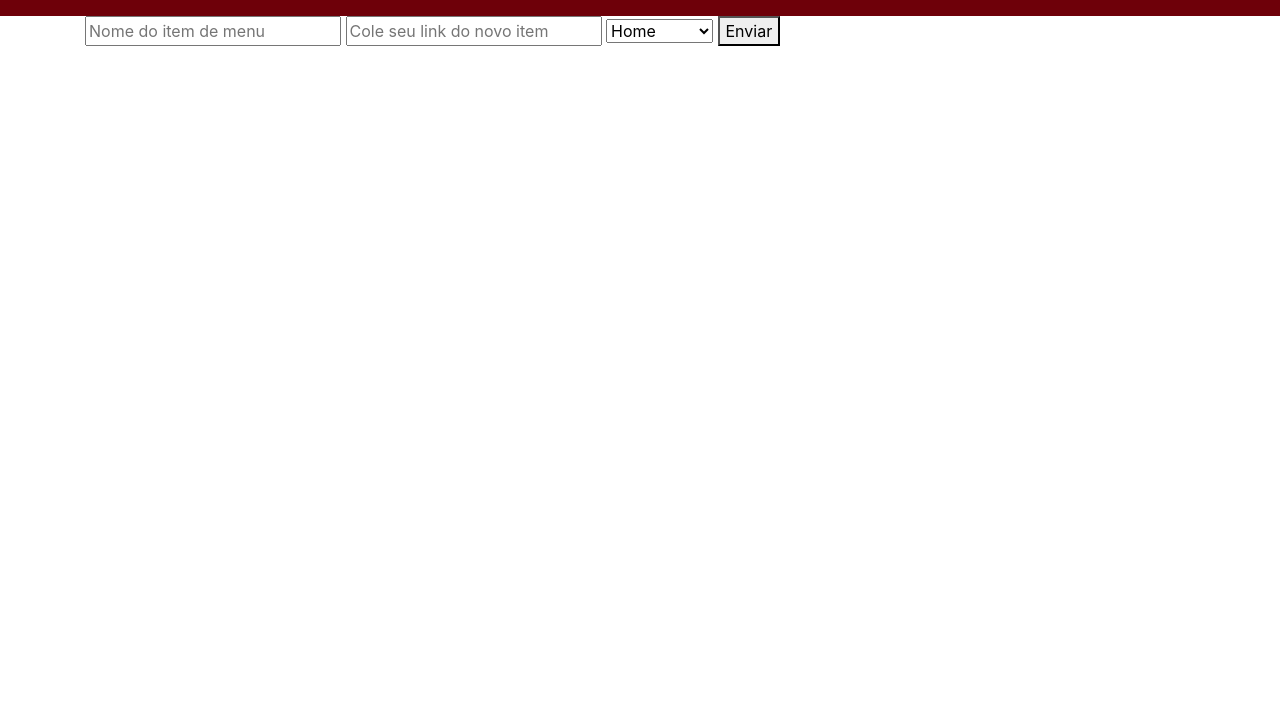
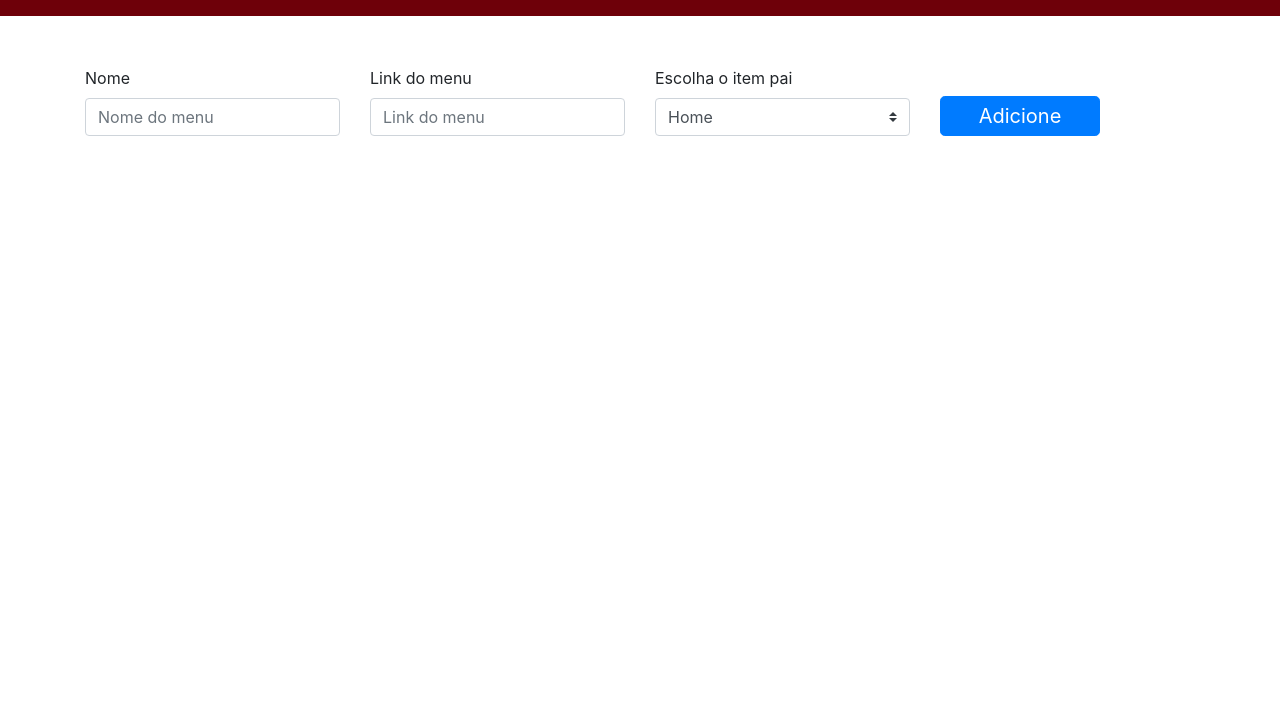
Before and after one commit to PeterRoberto/dropdown-menu-javascript, a plain HTML site: page index.html in a window 1280 px wide. Shown: the part 74-800 px from the top of the page. Drawn offline with nearby package versions, Linux system fonts and the light colour scheme.

Commit message:
Menu estilizado e select listando os itens do menu

```diff
--- a/index.html
+++ b/index.html
@@ -42,14 +42,42 @@
 
       <div class="container">
         <div class="row">
-          <div class="col-xl-12">
-            <div class="box-fields">
-              <input type="text" placeholder="Nome do item de menu" value="" class="nome-item">
-              <input type="text" placeholder="Cole seu link do novo item" value="" class="link-item">
-              <select class="selectCodePen"> </select>
-              <button class="btn-click">Enviar</button>
+
+          <div class="col-xl-6">
+            <div class="row">
+
+              <div class="form-group col-xl-6">
+                <label>Nome</label>
+                <input type="text" class="form-control nome-item" placeholder="Nome do menu">
+              </div>
+              <div class="form-group col-xl-6">
+                <label>Link do menu</label>
+                <input type="text" class="form-control link-item" placeholder="Link do menu">
+              </div>
             </div>
           </div>
+
+          <div class="col-xl-3">
+            <div class="form-group">
+              <label>Escolha o item pai</label>
+              <select class="custom-select selectCodePen"  id="BusinessType"></select>
+              <!-- <script>
+                onchange="val()"
+                function val() {
+                  d = document.getElementById("select_id").value;
+                  alert(d);
+                }
+                </script> -->
+            </div>
+          </div>
+
+
+          <div class="col-xl-2">
+            <div class="form-group box-btn">
+              <button type="button" class="btn btn-primary btn-lg btn-click btn-add">Adicione</button>
+            </div>
+          </div>
+
         </div>
       </div>
 
--- a/style.css
+++ b/style.css
@@ -1,7 +1,7 @@
 @import url('https://fonts.googleapis.com/css2?family=Poppins:wght@300;500;700&display=swap');
 * {box-sizing: border-box;}
 body {margin:0;}
-nav,.navbar{height: 90px;width:100%;float:left;padding:20px;background:#6e0009;color:#fff;font-family:'Poppins',sans-serif;}
+nav,.navbar{height: 90px;width:100%;float:left;padding:20px;background:#6e0009;color:#fff;font-family:'Poppins',sans-serif; margin-bottom: 50px;}
 .navbar .nav-container{width:100%;max-width: 1170px;margin: 0 auto;}
 .navbar .nav-header{float:left;padding:10px 0}
 .navbar .logo{width:100%;max-width:140px}
@@ -14,6 +14,8 @@ nav,.navbar{height: 90px;width:100%;float:left;padding:20px;background:#6e0009;c
 .navbar .menu-show{margin:0;float:right}
 .navbar .nav-link:hover,.menu-show:hover,.menu-hide:hover{color:gray}
 .navbar #menu-toggle{position:absolute;visibility:hidden;z-index:-1}
+.box-btn {margin-top: 30px; width: 100%;}
+.btn-add {width: 100%; line-height: 1.1;}
 @media (min-width: 768px){
   .navbar .has-dropdown ul  {position: absolute;left: inherit;top: 100%;width: 270px;padding: 0;border: unset;z-index: 100;opacity: 0;visibility: hidden;background-color: #fff;-moz-transform: translateY(30px);-webkit-transform: translateY(30px);-ms-transform: translateY(30px);-o-transform: translateY(30px);transform: translateY(30px);-webkit-box-shadow: 2px 2px 5px 1px rgba(0,0,0,.05), -2px 0 5px 1px rgba(0,0,0,.05);-ms-box-shadow: 2px 2px 5px 1px rgba(0,0,0,.05),-2px 0 5px 1px rgba(0,0,0,.05);-o-box-shadow: 2px 2px 5px 1px rgba(0,0,0,.05),-2px 0 5px 1px rgba(0,0,0,.05);-moz-box-shadow: 2px 2px 5px 1px rgba(0,0,0,.05),-2px 0 5px 1px rgba(0,0,0,.05);box-shadow: 2px 2px 5px 1px rgba(0,0,0,.05), -2px 0 5px 1px rgba(0,0,0,.05);-webkit-transform-origin: top;-ms-transform-origin: top;transform-origin: top;-webkit-transition: all 500ms ease;-moz-transition: all 500ms ease;-ms-transition: all 500ms ease;-o-transition: all 500ms ease;transition: all 500ms ease;}
   .navbar .has-dropdown:hover ul {visibility:visible;opacity:1;-moz-transform:translateY(0);-webkit-transform:translateY(0);-ms-transform:translateY(0);-o-transform:translateY(0);transform:translateY(0);transition:all 500ms ease;-moz-transition:all 500ms ease;-webkit-transition:all 500ms ease;-ms-transition:all 500ms ease;-o-transition:all 500ms ease;display:block!important}
```
Also changed, not shown: main.js (+9 -0 lines).
